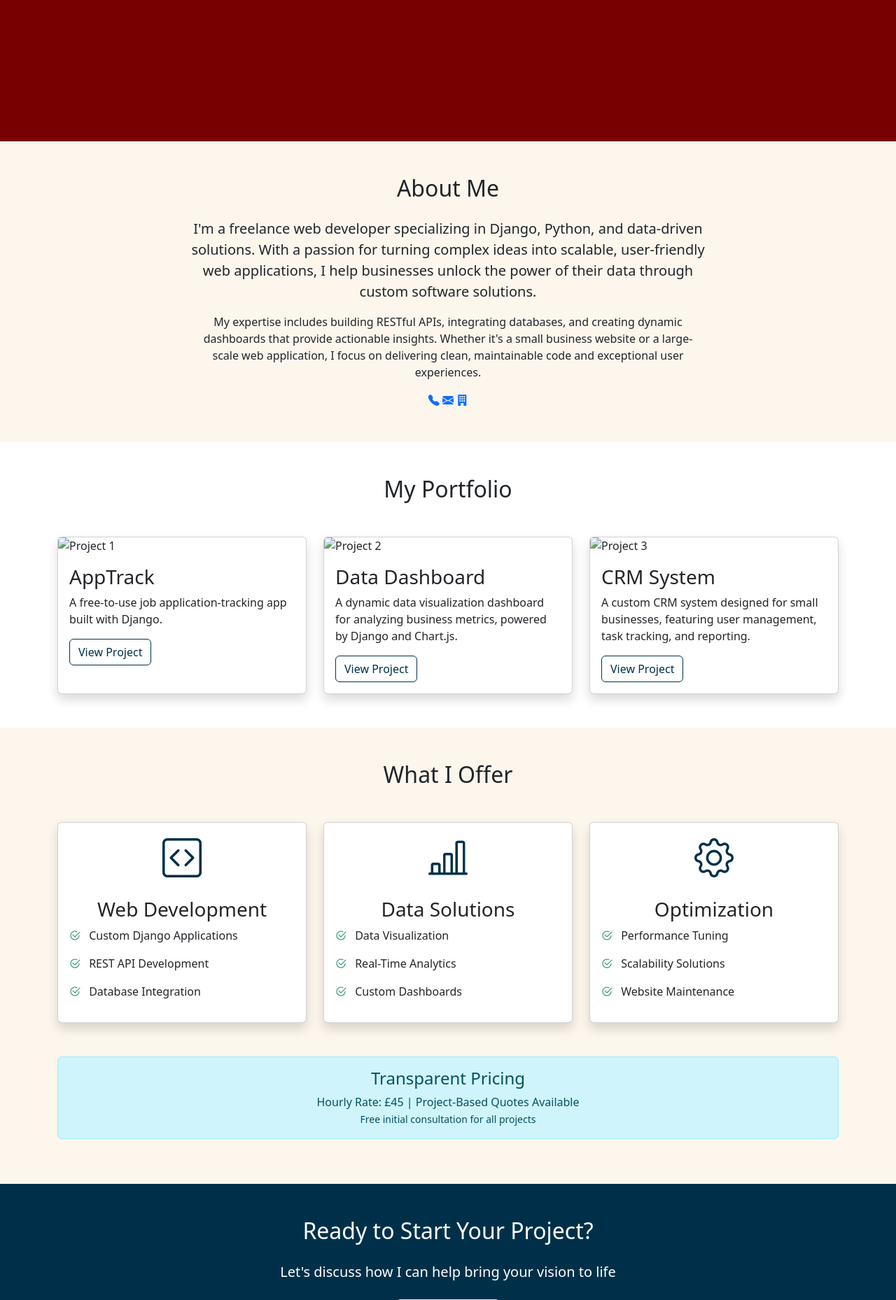
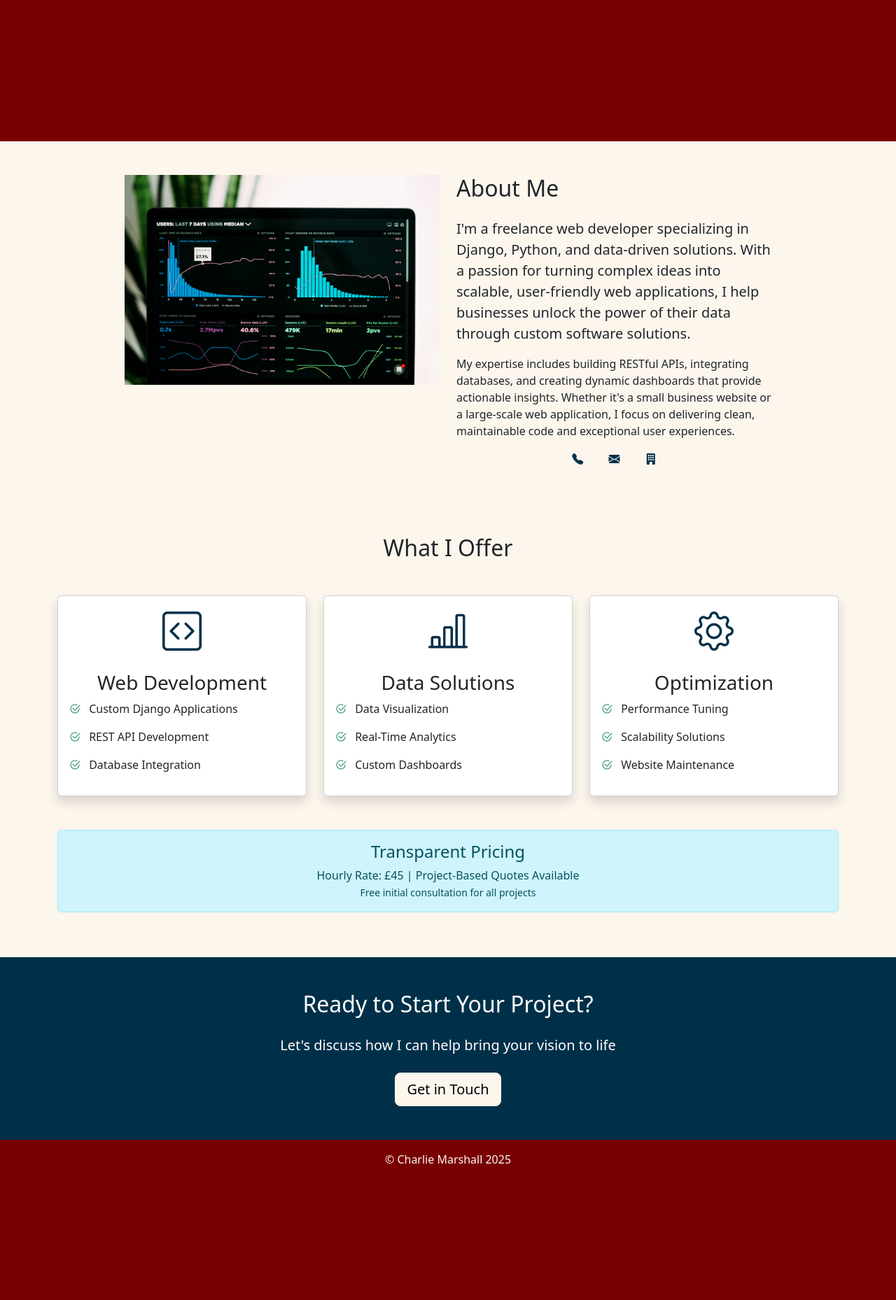
Before and after one commit to charliemarshall1996/portfolio-website, a Django app: template home/templates/home/home.html in a window 1280 px wide. Shown: the part 654-2512 px from the top of the page at 70% size. After the commit the page ends 2317 px from the top, so only its background shows below. Run offline with Django 3.2, Linux system fonts and the light colour scheme; the template is opened without the code that fills it, so the values that code supplies are empty; some libraries are stand-ins or nearby versions.

Commit message:
home mvp

```diff
--- a/home/templates/home/home.html
+++ b/home/templates/home/home.html
@@ -20,11 +20,26 @@
         </div>
     </section>
 
+    <!-- Portfolio Section
+    <section class="py-5">
+        <div class="container">
+            <h2 class="text-center mb-5">My Portfolio</h2>
+
+            <div class="row g-4">
+
+            </div>
+        </div>
+    </section>
+    -->
+
     <!-- About Me Section -->
     <section class="py-5 bg-light">
         <div class="container">
             <div class="row justify-content-center">
-                <div class="col-lg-8 text-center">
+                <div class="col-5 text-end">
+                    <img class="img" src="{% static 'home/images/data.jpg' %}" style="max-width: 450px">
+                </div>
+                <div class="col-5">
                     <h2 class="mb-4">About Me</h2>
                     <p class="lead">
                         I'm a freelance web developer specializing in Django, Python, and data-driven solutions.
@@ -36,68 +51,17 @@
                         that provide actionable insights. Whether it's a small business website or a large-scale web application,
                         I focus on delivering clean, maintainable code and exceptional user experiences.
                     </p>
-                </div>
-            </div>
-
-            <div class="row justify-content-center">
-                <div class="col-lg-8 text-center">
-                    <a href="#"><i class="bi bi-telephone-fill"></i></a>
-                    <a href="#"><i class="bi bi-envelope-fill"></i></a>
-                    <a href="#"><i class="bi bi-building-fill"></i></a>
-                </div>
-            </div>
-        </div>
-    </section>
-
-    <!-- Portfolio Section -->
-    <section class="py-5">
-        <div class="container">
-            <h2 class="text-center mb-5">My Portfolio</h2>
-
-            <div class="row g-4">
-
-                <!-- Portfolio Item 1 -->
-                <div class="col-md-6 col-lg-4">
-                    <div class="card h-100 shadow">
-                        <img src="https://via.placeholder.com/400x250" class="card-img-top" alt="Project 1">
-                        <div class="card-body">
-                            <h3 class="card-title">AppTrack</h3>
-                            <p class="card-text">
-                                A free-to-use job application-tracking app built with Django.
-                            </p>
-                            <a href="#" class="btn btn-outline-secondary">View Project</a>
-                        </div>
-                    </div>
-                </div>
-
-                <!-- Portfolio Item 2 -->
-                <div class="col-md-6 col-lg-4">
-                    <div class="card h-100 shadow">
-                        <img src="https://via.placeholder.com/400x250" class="card-img-top" alt="Project 2">
-                        <div class="card-body">
-                            <h3 class="card-title">Data Dashboard</h3>
-                            <p class="card-text">
-                                A dynamic data visualization dashboard for analyzing business metrics, powered by Django and Chart.js.
-                            </p>
-                            <a href="#" class="btn btn-outline-secondary">View Project</a>
-                        </div>
-                    </div>
-                </div>
-
-                <!-- Portfolio Item 3 -->
-                <div class="col-md-6 col-lg-4">
-                    <div class="card h-100 shadow">
-                        <img src="https://via.placeholder.com/400x250" class="card-img-top" alt="Project 3">
-                        <div class="card-body">
-                            <h3 class="card-title">CRM System</h3>
-                            <p class="card-text">
-                                A custom CRM system designed for small businesses, featuring user management, task tracking, and reporting.
-                            </p>
-                            <a href="#" class="btn btn-outline-secondary">View Project</a>
+                    <div class="row justify-content-center">
+                        <div class="col-8 text-center">
+                            <a class="text-secondary px-3" href="tel:+447464706184"><i class="bi bi-telephone-fill"></i></a>
+                            <a class="text-secondary px-3" href="mailto:charlie@charlie-marshall.dev"><i class="bi bi-envelope-fill"></i></a>
+                            <a class="text-secondary px-3" href="#"><i class="bi bi-building-fill"></i></a>
                         </div>
                     </div>
                 </div>
             </div>
+
+
         </div>
     </section>
 
```
Also changed, not shown: home/static/home/images/data.jpg (renamed from media/home/luke-chesser-JKUTrJ4vK00-unsplash (1).jpg).
